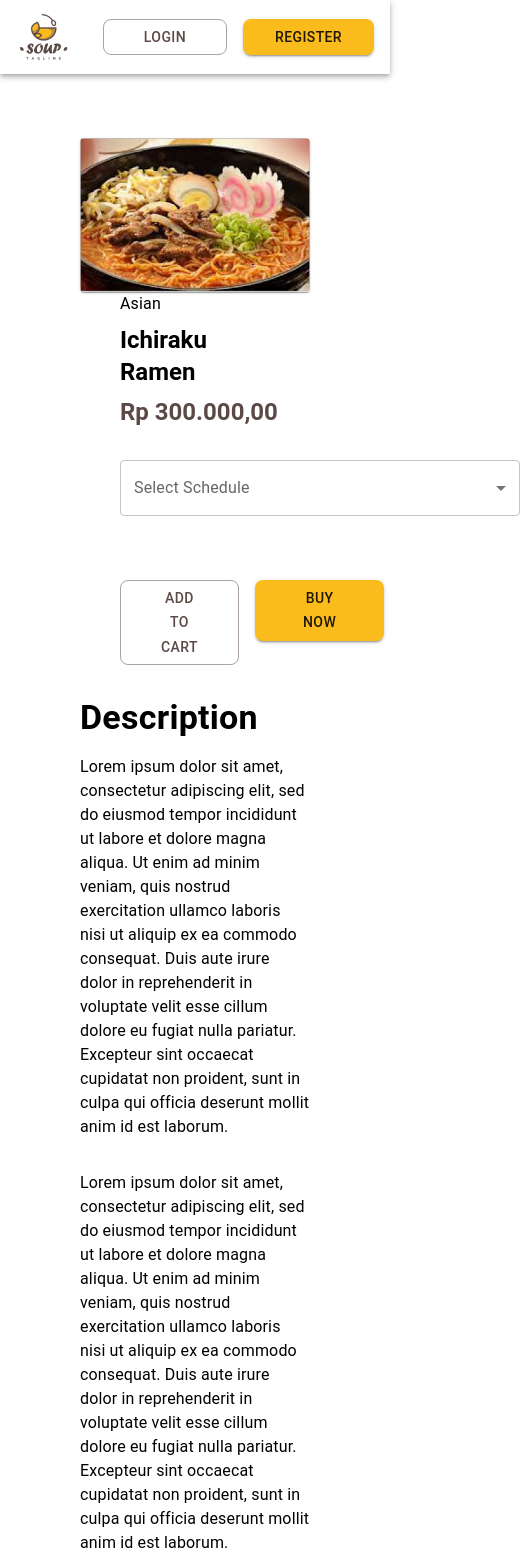
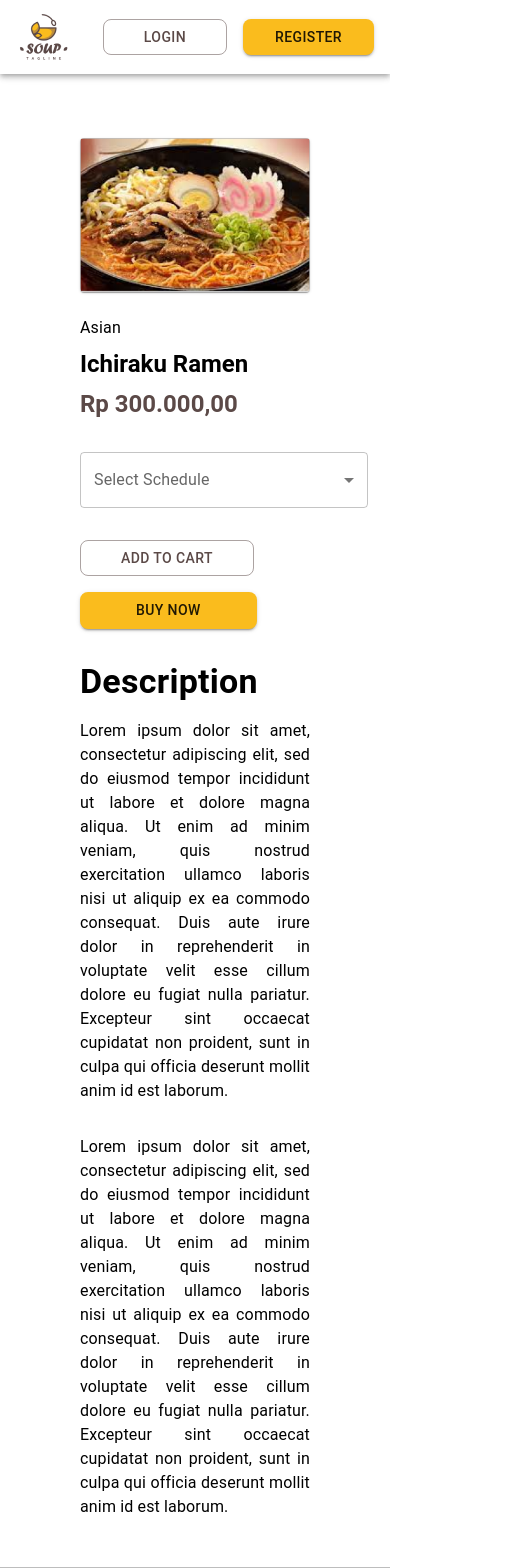
Before and after one commit to albimukti/Frontend_Bootcamp_codingid, a React (Create React App) app: page /detail-kelas/1/2 in a window 390 px wide. Shown: the top 1568 px of the page, 520 px wide, since content can reach past the window. Built offline with nearby package versions, Linux system fonts and the light colour scheme; data requests are answered from the project's data file.

Commit message:
fix untill detail kelas

```diff
--- a/src/App.js
+++ b/src/App.js
@@ -7,13 +7,15 @@
 import ForgotPassword from "./pages/ForgotPassword";
 import ListMenuKelas from "./pages/ListMenuKelas";
 import DetailKelas from "./pages/DetailKelas";
+import Navbar from "./components/Navbar";
 
 function App() {
   return (
     //Route untuk semua halaman yang sudah dibuat
     <Router>
       <Routes>
-        <Route path = "/" element = {<Landingpage/>} />
+        <Route path = "/" element = {<Navbar/>}>
+          <Route index element = {<Landingpage/>} />
           <Route path = "/register" element = {<Register/>} />
           <Route path = "/login" element = {<Login/>} />
           <Route path = "/success-register" element = {<SuccessRegister/>} />
@@ -21,6 +23,8 @@
           <Route path = "/forgot-password" element = {<ForgotPassword/>} />
           <Route path = "/list-menu-kelas/:id" element = {<ListMenuKelas/>} />
           <Route path = "/detail-kelas/:kelasId/:menuId" element = {<DetailKelas/>}/>
+        </Route>
+
       </Routes>
     </Router>
   );
--- a/src/components/Body.js
+++ b/src/components/Body.js
@@ -136,7 +136,6 @@
                 </Grid>
             </Box>
         </div>
-
     )
 }
 
--- a/src/components/Footer.js
+++ b/src/components/Footer.js
@@ -5,20 +5,21 @@
 import YouTubeIcon from '@mui/icons-material/YouTube';
 import TelegramIcon from '@mui/icons-material/Telegram';
 import EmailIcon from '@mui/icons-material/Email';
+import axios from 'axios';
 
 const Footer = () => {
     const [kelas, setKelas] = useState([])
-    const [loaded, setLoaded] = useState(false)
 
     useEffect(() => {
         course()
-    }, [kelas, loaded])
+    }, [])
 
     const course = async () => {
-       const response = await fetch('http://localhost:8080/course')
-       const data = await response.json()
-       setKelas(data)
-       setLoaded(true)
+        axios.get(`http://localhost:8080/course/`)
+        .then(res => setKelas(res.data))
+        .catch(error => {
+            console.error(error);
+        });
     }
 
     return (
@@ -35,7 +36,7 @@
                     <Grid container>
                         <Grid item sm={6}>
                         <ul>
-                            {loaded && kelas.map((list, index) => {
+                            {kelas && kelas.map((list, index) => {
                                 if(index < 4) return (<li style={{color:'white', paddingBottom:10}}>{list.class}</li>)
                             })}
 
@@ -43,7 +44,7 @@
                         </Grid>
                         <Grid item sm={6}>
                         <ul>
-                            {loaded && kelas.map((list, index) => {
+                            {kelas && kelas.map((list, index) => {
                                 if(index >= 4) return (<li style={{color:'white', paddingBottom:10}}>{list.class}</li>)
                             })}
 
--- a/src/components/Navbar.js
+++ b/src/components/Navbar.js
@@ -1,10 +1,7 @@
 import React from 'react'
-import { Link } from 'react-router-dom';
+import { Link, Outlet } from 'react-router-dom';
 import { AppBar, Toolbar, Stack, Button, Typography, IconButton } from '@mui/material'
 import { ThemeProvider, createTheme } from '@mui/material/styles';
-
-
-const Navbar = () => {
 
 const whiteTheme = createTheme({
   palette: {
@@ -30,7 +27,11 @@
   },
 });
 
+const Navbar = () => {
+
+
   return (
+    <div>
       <ThemeProvider theme={whiteTheme}>
         <AppBar position='static'>
           <Toolbar>
@@ -55,6 +56,8 @@
           </Toolbar>
         </AppBar>
       </ThemeProvider>
+      <Outlet/>
+    </div>
   )
 }
 
--- a/src/pages/DetailKelas.js
+++ b/src/pages/DetailKelas.js
@@ -1,8 +1,7 @@
 import React, { useState, useEffect } from 'react'
-import { useParams } from 'react-router-dom'
-import Navbar from '../components/Navbar'
+import { useParams, Link } from 'react-router-dom'
 import Footer from '../components/Footer'
-import { Box, Typography, Grid, Card, CardMedia, CardContent, Select, MenuItem, FormControl, InputLabel, Stack, Link, Button } from '@mui/material'
+import { Box, Typography, Grid, Card, CardMedia, CardContent, Select, MenuItem, FormControl, InputLabel, Stack, Button } from '@mui/material'
 import axios from 'axios'
 import { ThemeProvider, createTheme } from '@mui/material/styles';
 
@@ -32,7 +31,7 @@
     useEffect(() => {
         window.scrollTo(0, 0)
         course()
-    }, [])
+    }, [menuId])
 
     //mengambil data list menu pada tiap-tiap kelas sesuai dengan id
     const course = async () => {
@@ -45,7 +44,6 @@
 
   return (
     <div>
-        <Navbar/>
         {kelas &&
         <Box>
             <Box sx={{pt:8, px:10}}>
@@ -55,13 +53,13 @@
                             <CardMedia component='img' image={kelas.menu[menuId - 1].picture}/>
                         </Card>
                     </Grid>
-                    <Grid xs={5} sx={{px:5}}>
+                    <Grid xs={12} md={5} sx={{px:{md:5, xs:0}, pt:{md:0, xs:3}}}>
                         <Typography>{kelas.class}</Typography>
                         <Typography sx={{pt:1, fontWeight:'bold'}} variant='h5'>{kelas.menu[menuId - 1].name}</Typography>
                         <Typography sx={{color:'#5B4947', pt:1, fontWeight:'bold'}} variant='h5'>
                             {new Intl.NumberFormat('id-ID', { style: 'currency', currency: 'IDR' }).format(kelas.menu[menuId - 1].price)}
                         </Typography>
-                        <FormControl sx={{width:'25rem', mt:4}}>
+                        <FormControl sx={{width:'18rem', mt:4}}>
                             <InputLabel id="demo-simple-select-label">Select Schedule</InputLabel>
                             <Select
                                 labelId="demo-simple-select-label"
@@ -77,15 +75,15 @@
                                 <MenuItem value={60}>Saturday, 30 July 2022</MenuItem>
                             </Select>
                         </FormControl>
-                        <Stack direction='row' spacing={2} sx={{mt:8}}>
+                        <Stack direction={{lg:'row', xs:'column'}} spacing={2} sx={{mt:{lg:8, xs:4}}}>
                             <ThemeProvider theme={primary}>
-                                <Link to='/login'>
+                                <Link to='/'>
                                     <Button sx={{px:5, borderRadius:2}} variant='outlined'>Add to Cart</Button>
                                 </Link>
                             </ThemeProvider>
                             <ThemeProvider theme={secondary}>
-                                <Link to='/register'>
-                                    <Button sx={{px:6, borderRadius:2, color:primary}} variant='contained'>Buy Now</Button>
+                                <Link to='/'>
+                                    <Button sx={{px:7, borderRadius:2, color:primary}} variant='contained'>Buy Now</Button>
                                 </Link>
                             </ThemeProvider>
                     </Stack>
@@ -94,8 +92,8 @@
             </Box>
             <Box sx={{ px:10, py:4, borderBottom:1, borderColor:'grey.400'}}>
                 <Typography variant='h4' sx={{fontWeight:'bold'}}>Description</Typography>
-                <Typography sx={{py:2}}>{kelas.description}</Typography>
-                <Typography sx={{py:2}}>{kelas.description}</Typography>
+                <Typography sx={{py:2, textAlign:'justify'}}>{kelas.description}</Typography>
+                <Typography sx={{py:2, textAlign:'justify'}}>{kelas.description}</Typography>
             </Box>
 
             <Box sx={{py:8, px:10}}>
@@ -106,6 +104,7 @@
                                 if(list.id !== parseInt(menuId))
                                 return(
                                 <Grid item lg={4} key={list.id}>
+                                    <Link to={`/detail-kelas/${kelasId}/${list.id}`} style={{textDecoration: 'none'}}>
                                         <Card>
                                             <CardMedia component='img' image={list.picture}/>
                                             <CardContent>
@@ -116,6 +115,7 @@
                                                 </Typography>
                                             </CardContent>
                                         </Card>
+                                    </Link>
                                 </Grid>
                             )})}
                         </Grid>
--- a/src/pages/ForgotPassword.js
+++ b/src/pages/ForgotPassword.js
@@ -1,5 +1,4 @@
 import React, { useState } from 'react';
-import Navbar from '../components/Navbar';
 import { Typography, TextField, Grid, Button, Stack, Box } from '@mui/material';
 import { ThemeProvider, createTheme } from '@mui/material/styles';
 import { Link } from 'react-router-dom';
@@ -52,7 +51,6 @@
 
     return (
         <div>
-            <Navbar />
             <Grid sx={{ mt: 10 }} container>
                 <Grid md={3} xs={1}></Grid>
                 <Grid md={6} xs={10}>
--- a/src/pages/Landingpage.js
+++ b/src/pages/Landingpage.js
@@ -1,5 +1,4 @@
 import React from 'react'
-import Navbar from '../components/Navbar'
 import Header from '../components/Header'
 import Body from '../components/Body'
 import Footer from '../components/Footer'
@@ -8,7 +7,6 @@
 
   return (
     <div>
-      <Navbar/>
       <Header/>
       <Body/>
       <Footer/>
--- a/src/pages/ListMenuKelas.js
+++ b/src/pages/ListMenuKelas.js
@@ -1,6 +1,5 @@
 import React, { useEffect, useState } from 'react'
-import Navbar from '../components/Navbar'
-import { Box, Button, Card, CardContent, CardMedia, Grid, Typography } from '@mui/material'
+import { Box, Card, CardContent, CardMedia, Grid, Typography } from '@mui/material'
 import Footer from '../components/Footer'
 import { Link, useParams } from 'react-router-dom'
 import Axios from 'axios'
@@ -28,11 +27,10 @@
 
     return (
         <div>
-            <Navbar/>
             {kelas && <Box sx={{backgroundImage: `url('${kelas.image}')`, backgroundSize:'cover', backgroundPosition:'center', height:'310px'}}></Box>}
             {kelas && <Box sx={{py:6, px:10, borderBottom:1, borderColor:'grey.400'}}>
                 <Typography variant='h4' sx={{fontWeight:'bold'}}>{kelas.class}</Typography>
-                <Typography sx={{py:2}}>{kelas.description}</Typography>
+                <Typography sx={{py:2, textAlign:'justify'}}>{kelas.description}</Typography>
             </Box>}
             <Box sx={{py:8, px:10}}>
                 <Typography variant='h4' sx={{textAlign:'center', fontWeight:'bold', color:'#5B4947', pb:8}}>Another menu in this class</Typography>
--- a/src/pages/Login.js
+++ b/src/pages/Login.js
@@ -1,5 +1,4 @@
 import React from 'react'
-import Navbar from '../components/Navbar'
 import { Typography, TextField, Grid, Button, Stack } from '@mui/material'
 import { ThemeProvider, createTheme } from '@mui/material/styles';
 import { Link } from 'react-router-dom';
@@ -15,7 +14,6 @@
 
     return (
         <div>
-            <Navbar/>
             <Grid sx={{mt:{md:10, xs:7}}} container>
                 <Grid md={3} xs={1}></Grid>
                 <Grid md={6} xs={10}>
--- a/src/pages/Register.js
+++ b/src/pages/Register.js
@@ -1,5 +1,4 @@
 import React, { useState } from 'react'
-import Navbar from '../components/Navbar'
 import { Typography, TextField, Grid, Button, Stack, Alert } from '@mui/material'
 import { ThemeProvider, createTheme } from '@mui/material/styles';
 import { Link, useNavigate } from 'react-router-dom';
@@ -43,7 +42,6 @@
 
     return (
         <div>
-            <Navbar/>
             <Grid sx={{mt:{md:10, xs:7}}} container>
                 <Grid md={3} xs={1}></Grid>
                 <Grid md={6} xs={10}>
--- a/src/pages/ResetPassword.js
+++ b/src/pages/ResetPassword.js
@@ -1,5 +1,4 @@
 import React, { useState } from 'react'
-import Navbar from '../components/Navbar';
 import { createTheme, ThemeProvider } from '@mui/material/styles';
 import { Grid, Typography, TextField, Stack, Button, Box, AlertTitle, Alert } from '@mui/material';
 import { Link, useNavigate } from 'react-router-dom';
@@ -39,7 +38,6 @@
 
     return (
         <div>
-            <Navbar/>
             <Grid sx={{mt:{md:7, xs:5}}} container>
                 <Grid md={3} xs={1}></Grid>
                 <Grid md={6} xs={10}>
--- a/src/pages/SuccessRegister.js
+++ b/src/pages/SuccessRegister.js
@@ -1,5 +1,4 @@
 import React from 'react'
-import Navbar from '../components/Navbar'
 import { Grid, Typography, Button, Stack } from '@mui/material'
 import { ThemeProvider, createTheme } from '@mui/material/styles';
 import { Link } from 'react-router-dom';
@@ -16,7 +15,6 @@
 
     return (
         <div>
-            <Navbar/>
             <Grid sx={{mt:10}} container>
                 <Grid md={12}>
                     <Stack alignItems='center'>
```
Lines whose indentation alone changed are shown as unchanged.
